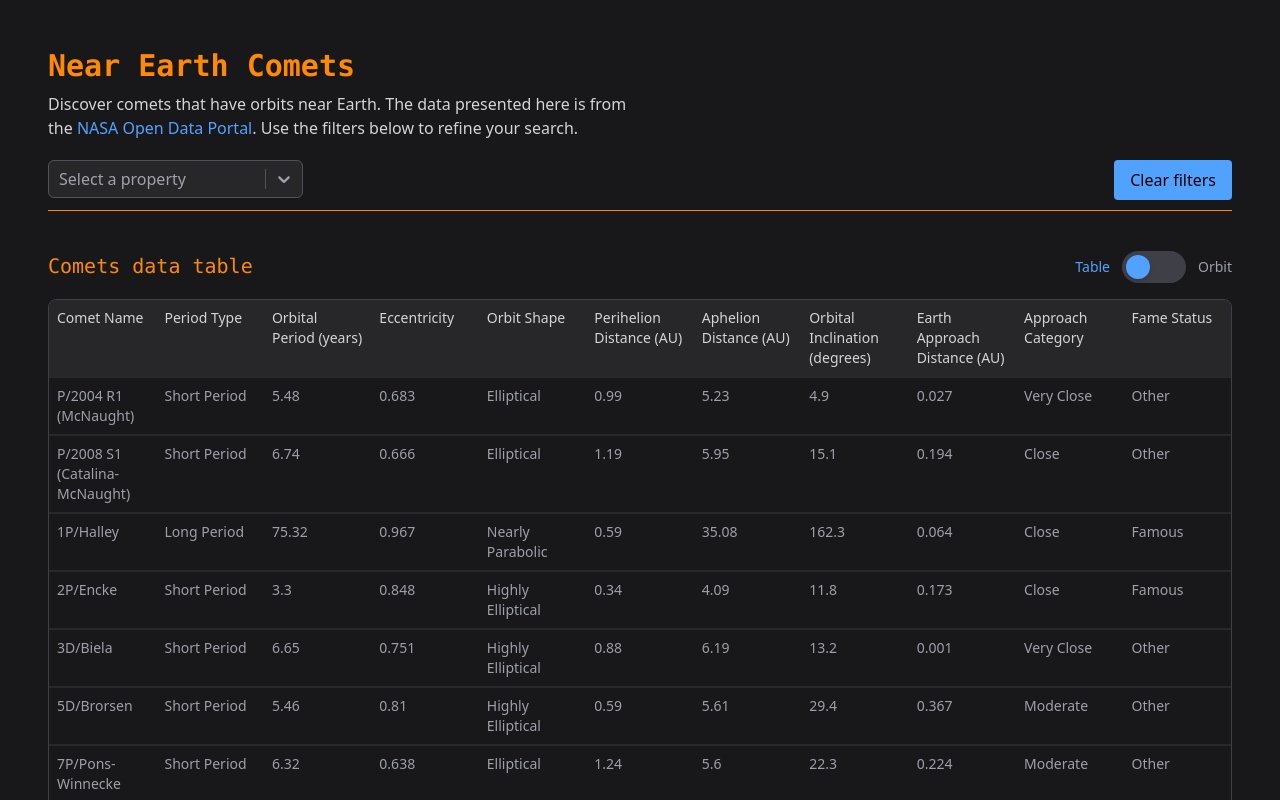
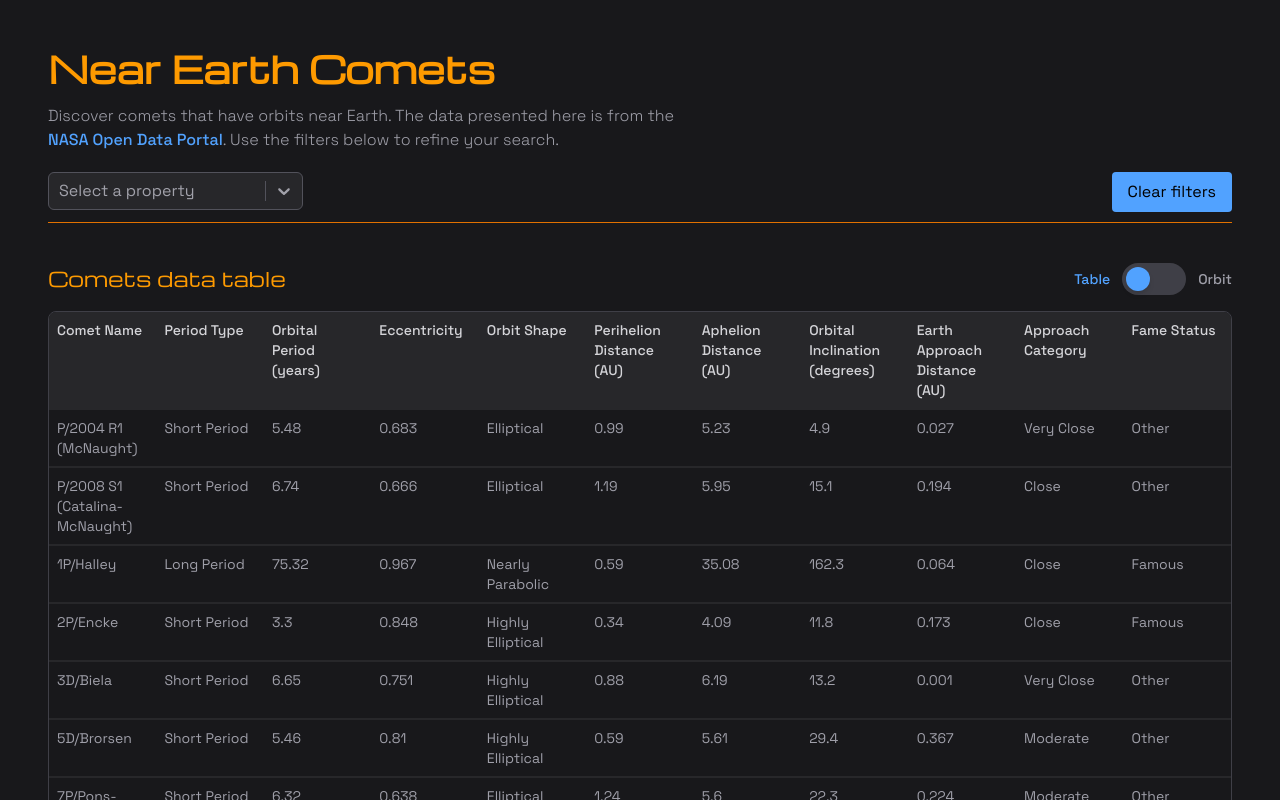
Before and after one commit to danwessels/condition-editor, a React (Vite) app: page / in a window 1280 px wide. Built offline with nearby package versions, Linux system fonts and the light colour scheme.

Commit message:
New fonts and colours

```diff
--- a/src/features/DataView/DataFilters.tsx
+++ b/src/features/DataView/DataFilters.tsx
@@ -76,7 +76,7 @@ export default function ProductFilters() {
   );
 
   return (
-    <div className="flex flex-col sm:flex-row justify-between w-full items-start sm:gap-4 border-orange-400 border-b-1">
+    <div className="flex flex-col sm:flex-row justify-between w-full items-start sm:gap-4 border-amber-600 border-b-1">
       <div className="flex flex-wrap max-w-[50rem] w-full">
         <div className={fieldContainerClass}>
           <Select
--- a/src/features/DataView/index.tsx
+++ b/src/features/DataView/index.tsx
@@ -78,10 +78,8 @@ export default function Products() {
   return (
     <div>
       <ProductContext value={[state, dispatch]}>
-        <h1 className="mb-2 text-orange-400 font-semibold font-mono">
-          Near Earth Comets
-        </h1>
-        <p className="mb-5 text-zinc-300 font-light max-w-prose">
+        <h1 className="mb-4">Near Earth Comets</h1>
+        <p className="mb-5 font-light max-w-prose">
           Discover comets that have orbits near Earth. The data presented here
           is from the{" "}
           <a
@@ -95,7 +93,7 @@ export default function Products() {
         </p>
         <ProductFilters />
         <div className="flex justify-between items-end mb-4 mt-10">
-          <h2 className="text-xl font-medium text-orange-400 font-mono">
+          <h2 className="text-xl">
             {view === "table"
               ? "Comets data table"
               : "Comets orbit visualization"}
--- a/src/styles.css
+++ b/src/styles.css
@@ -1,21 +1,29 @@
+@import url("https://fonts.googleapis.com/css2?family=Michroma&family=Space+Grotesk:wght@300..700&family=Space+Mono:ital,wght@0,400;0,700;1,400;1,700&display=swap");
 @import "tailwindcss";
+
+@theme {
+  --font-sans: "Space Grotesk", sans-serif;
+  --font-display: "Michroma", sans-serif;
+  --font-mono: "Space Mono", monospace;
+}
 
 @layer base {
   p {
     font-size: var(--text-base);
-    font-family: var(--font-sans);
+    color: var(--color-zinc-400);
   }
   h1 {
-    font-size: var(--text-3xl);
-    font-family: var(--font-sans);
+    font-family: var(--font-display);
     line-height: 120%;
     margin-bottom: 1rem;
     font-weight: 600;
+    @apply text-amber-500 text-3xl md:text-4xl;
   }
   h2 {
     font-size: var(--text-2xl);
     line-height: 120%;
     font-family: var(--font-display);
     margin-bottom: 0.2rem;
+    @apply text-amber-500;
   }
 }
```
